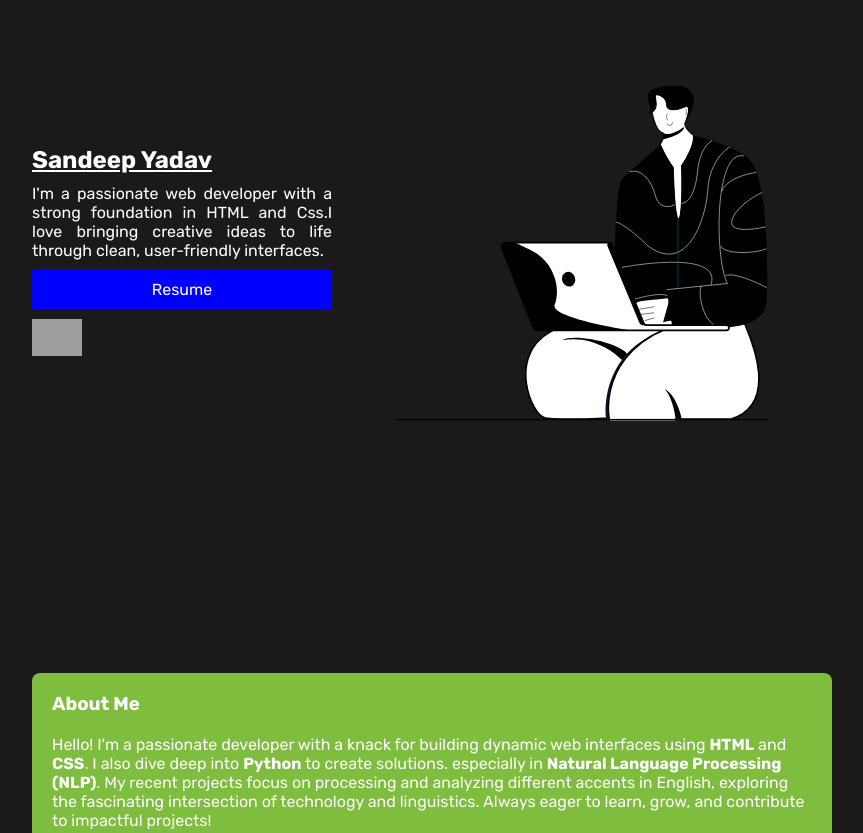
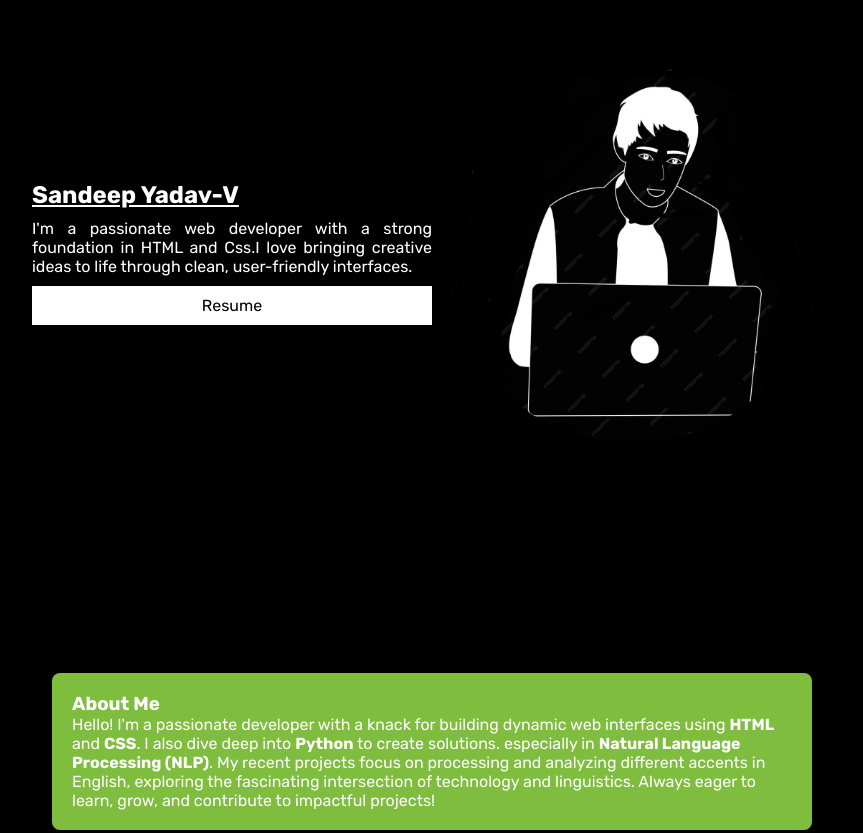
Before and after one commit to sandeepvanguri/portfolio, a plain HTML site: page index.html in a window 1280 px wide. Shown: the part 216-1049 px from the top of the page, without its empty margins (208-1071 px from the left). Drawn offline with Linux system fonts and the light colour scheme; grey boxes are pictures that could not be loaded.

Commit message:
edited portfolio

```diff
--- a/index.html
+++ b/index.html
@@ -32,17 +32,13 @@
 
     <section class="hero_section">
         <div class="div_styles">
-            <h2>Sandeep Yadav</h2>
+            <h2>Sandeep Yadav-V</h2>
             <p>I'm a passionate web developer with a strong foundation in HTML and Css.I love bringing creative ideas to life through clean, user-friendly interfaces.</p>
              <a href="./sandeepresume.pdf" target="_blank" rel="noopener noreferrer" class="btn_primary">Resume</a>
-             <article class="socials">
-                <a href="https://github.com/sandeepvanguri"><img src="https://logos-world.net/wp-content/uploads/2020/11/GitHub-Symbol-700x394.png" alt=""></a>
-                <!-- <a href="https://linkedin.com/"><img src="https://www.bing.com/ck/a?!&&p=a614b3a9883f1885JmltdHM9MTcyNjM1ODQwMCZpZ3VpZD0wN2Y1NWI5Yy05ODU0LTY3NGUtMGU5Ni00OTE0OTkwNjY2YTAmaW5zaWQ9NTYzNw&ptn=3&ver=2&hsh=3&fclid=07f55b9c-9854-674e-0e96-4914990666a0&u=a1L2ltYWdlcy9zZWFyY2g_cT1saW5rZWRpbiUyMGxvZ28mRk9STT1JUUZSQkEmaWQ9MzY4ODQ4QjQxMzRDMTdFOUMxNkM0NUNFMjU3NENDM0FBNTJDQTY2MQ&ntb=1" alt=""></a> -->
-             </article>
         </div>
         <div class="img_wrapper div_styles">
             <div class="img_wrapper">
-                <img src="Banner.svg" alt="">
+                <img src="Banner.jpg" alt="">
             </div>
         </div>
     </section>
@@ -123,10 +119,10 @@
     <footer>
         <div id="contact" class="footer-content">
             <p>&copy; 2024 Sandeep Kumar. All rights reserved.</p>
+            <a href="mailto:vangurisandeepyadav@gmail.com">vangurisandeepyadav@gmail.com</a>
         </div>
     </footer>
 
-    <script src="script.js"></script>
 </body>
 
 </html>
--- a/script.js
+++ /dev/null
@@ -1,18 +0,0 @@
-document.addEventListener('DOMContentLoaded', () => {
-    const gridItems = document.querySelectorAll('.grid-item');
-
-    gridItems.forEach(item => {
-        item.addEventListener('click', () => {
-            const details = item.querySelector('.details');
-            const isVisible = details.style.display === 'block';
-
-            // Hide all details
-            document.querySelectorAll('.details').forEach(detail => {
-                detail.style.display = 'none';
-            });
-
-            // Toggle current details
-            details.style.display = isVisible ? 'none' : 'block';
-        });
-    });
-});
--- a/style.css
+++ b/style.css
@@ -12,7 +12,7 @@ html {
 /* Body styling */
 body {
     font-family: 'Arial', sans-serif;
-    background-color: #1a1a1a;
+    background-color: black;
     color: white;
     font-family: "Rubik", sans-serif;
     font-optical-sizing: auto;
@@ -27,8 +27,8 @@ h1, h2 {
 .btn_primary {
     text-decoration: none;
     padding: 10px 30px;
-    background-color: blue;
-    color: white;
+    background-color:white;
+    color:black;
     cursor: pointer;
     text-align: center;
     transition: all 0.5s;
@@ -102,8 +102,8 @@ header nav ul li a:hover {
 
 .img_wrapper img {
     border-radius: 50%;
-    width: 500px;
-    height: 500px;
+    width: 380px;
+    height: 380px;
 }
 
 /* Section styling */
@@ -116,9 +116,9 @@ section {
 .section_general_styles {
     padding: 20px;
     display: flex;
-    gap: 150px;
+    /* gap: 150px; */
     flex-direction: column;
-    gap: 20px; /* Added gap between sections */
+    margin: 20px; /* Added gap between sections */
     background-color: #1a1a1a; /* Ensures consistency with body background */
     border-radius: 8px; /* Rounded corners */
     transition: transform 0.3s, box-shadow 0.3s; /* Transition for hover effect */
```
Also changed, not shown: Banner.jpg (added), Banner.svg (deleted).
